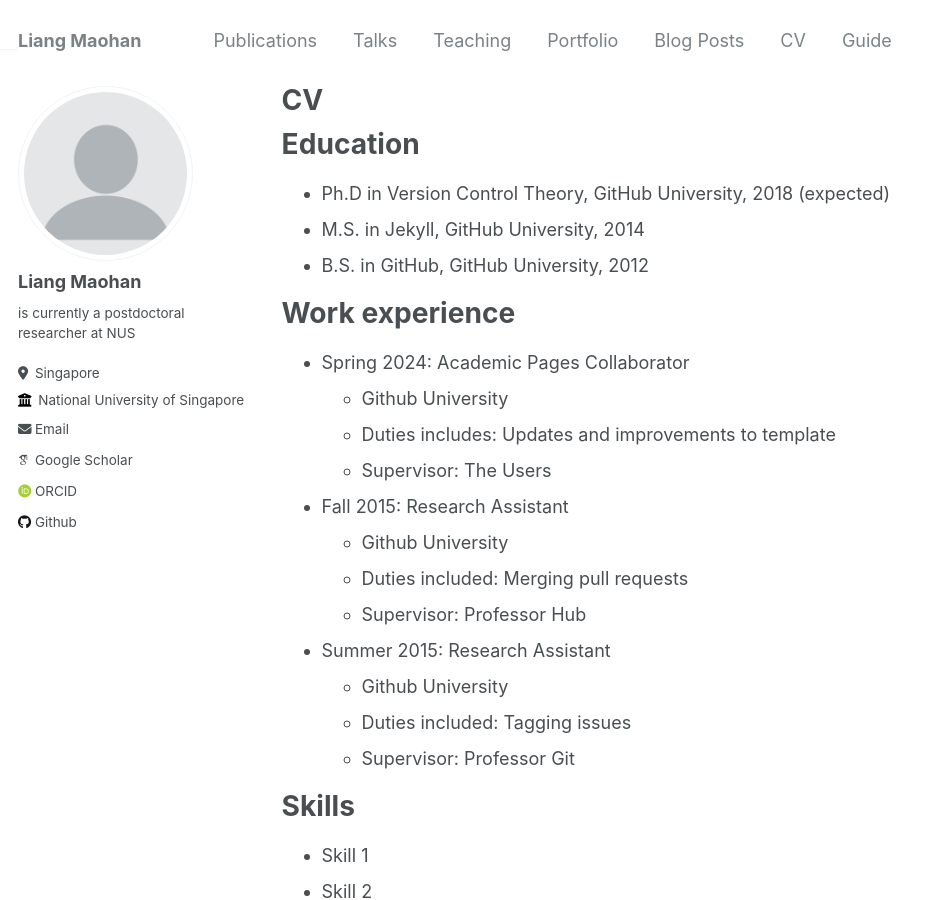
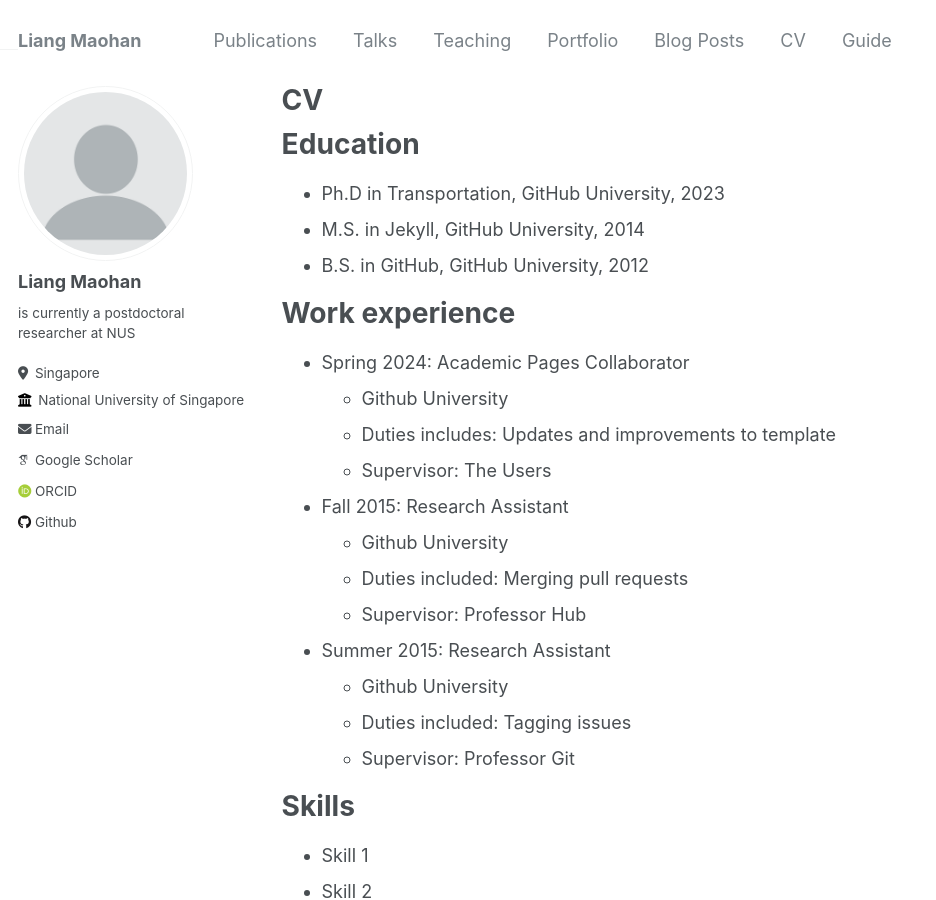
Before and after one commit to maohliang/nus.github.io, a Jekyll site: the page built from _pages/cv.md, in a window 1280 px wide and 900 px high. Shown: the whole window, without its empty margins (0-936 px from the left). Built offline with Jekyll 4.4.1, drawn with Linux system fonts in a browser that asks for light colours; some web fonts are replaced.

Commit message:
Update cv.md

```diff
--- a/_pages/cv.md
+++ b/_pages/cv.md
@@ -11,7 +11,7 @@ redirect_from:
 
 Education
 ======
-* Ph.D in Version Control Theory, GitHub University, 2018 (expected)
+* Ph.D in Transportation, GitHub University, 2023
 * M.S. in Jekyll, GitHub University, 2014
 * B.S. in GitHub, GitHub University, 2012
 
```
